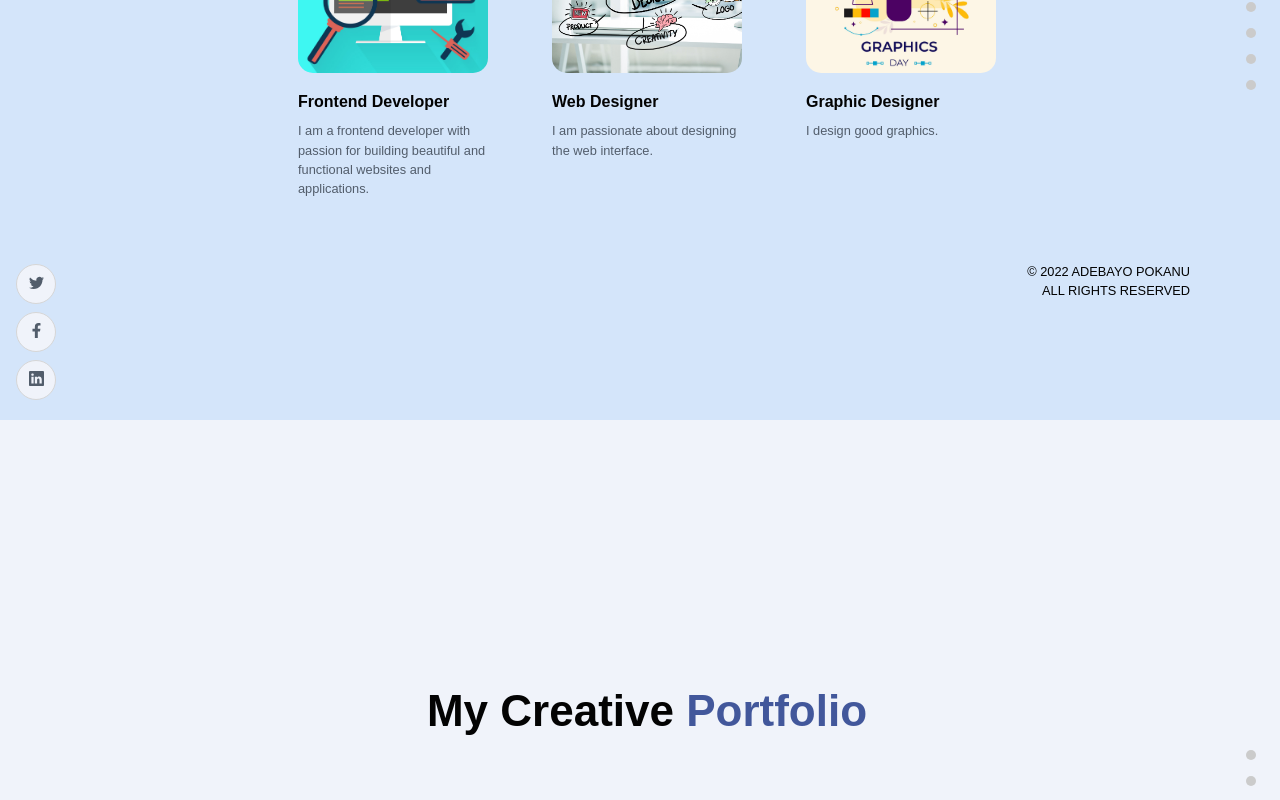
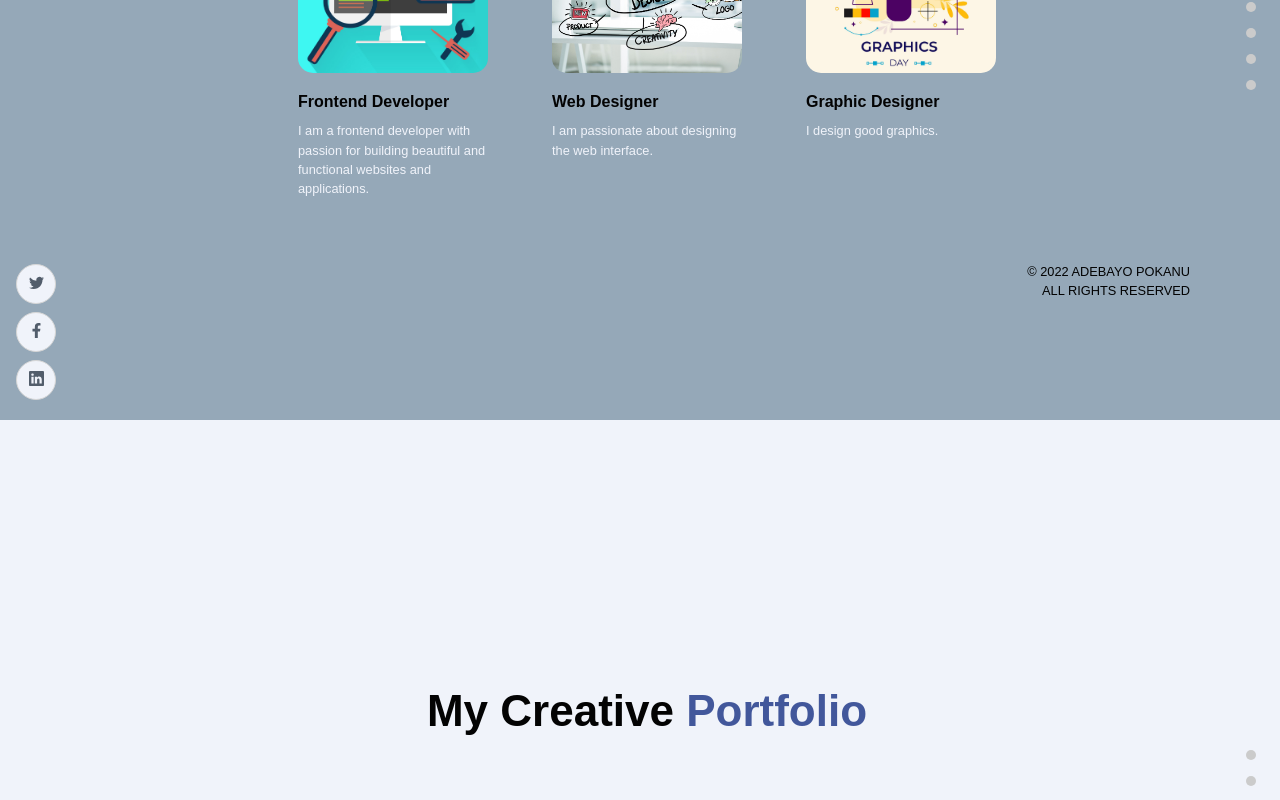
Before and after one commit to Adezb/Adebayo-portofolio, a React (Create React App) app: page / in a window 1280 px wide. Shown: the part 1180-1980 px from the top of the page. Built offline with nearby package versions, Linux system fonts and the light colour scheme.

Commit message:
style update

```diff
--- a/src/App.css
+++ b/src/App.css
@@ -84,6 +84,10 @@
   text-align: left;
   color: var(--gray-color);
   line-height: 1.5;
+}
+
+.highlight-white {
+  color: var(--white-color) !important;
 }
 
 @media screen and (min-width: 2000px) {
--- a/src/container/About/About.js
+++ b/src/container/About/About.js
@@ -49,7 +49,7 @@ const About = () => {
             <h2 className="bold-text" style={{ marginTop: 20 }}>
               {about.title}
             </h2>
-            <p className="p-text" style={{ marginTop: 10 }}>
+            <p className="p-text highlight-white" style={{ marginTop: 10 }}>
               {about.description}
             </p>
           </motion.div>
@@ -59,4 +59,4 @@ const About = () => {
   );
 };
 
-export default AppWrap(About, "about");
+export default AppWrap(About, "about", "app__neutralbg");
--- a/src/container/Footer/Footer.js
+++ b/src/container/Footer/Footer.js
@@ -11,6 +11,7 @@ const Footer = () => {
   const form = useRef();
 
   const [isFormSubmitted, setIsFormSubmitted] = useState("");
+  const [emailtext, setEmailtext] = useState("");
 
   const sendEmail = (e) => {
     e.preventDefault();
@@ -67,6 +68,7 @@ const Footer = () => {
               type="text"
               placeholder="Your Name"
               name="user_name"
+              required
             />
           </div>
           <div className="app__flex">
@@ -75,6 +77,7 @@ const Footer = () => {
               type="email"
               placeholder="Your Email"
               name="user_email"
+              required
             />
           </div>
           <div>
@@ -82,9 +85,17 @@ const Footer = () => {
               className="p-text"
               placeholder="Your Message"
               name="message"
+              value={emailtext}
+              onChange={(e) => setEmailtext(e.target.value)}
+              required
             />
           </div>
-          <input type="submit" className="p-text" value="Send Message" />
+          <input
+            disabled={!emailtext}
+            type="submit"
+            className="p-text"
+            value="Send Message"
+          />
         </form>
       ) : (
         <div>
```
